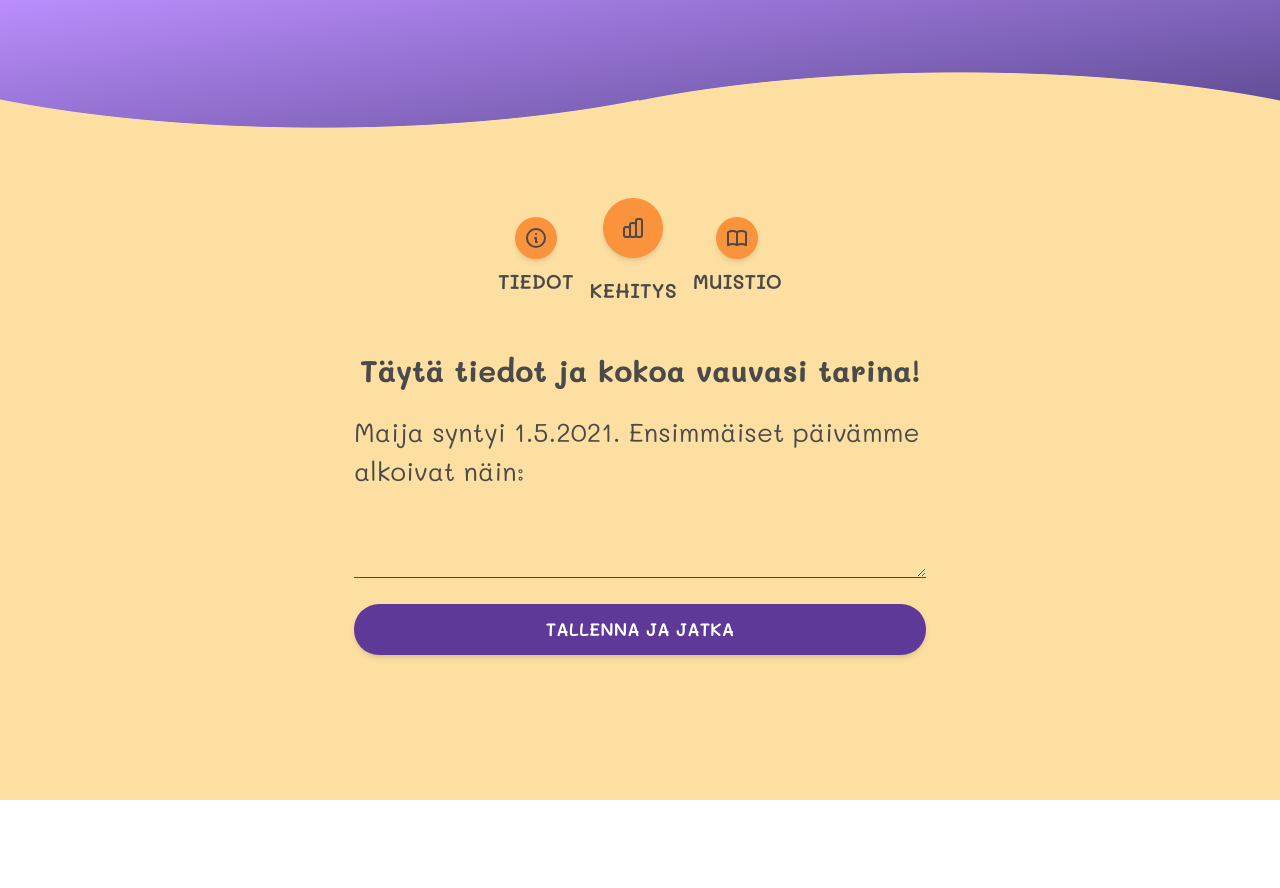
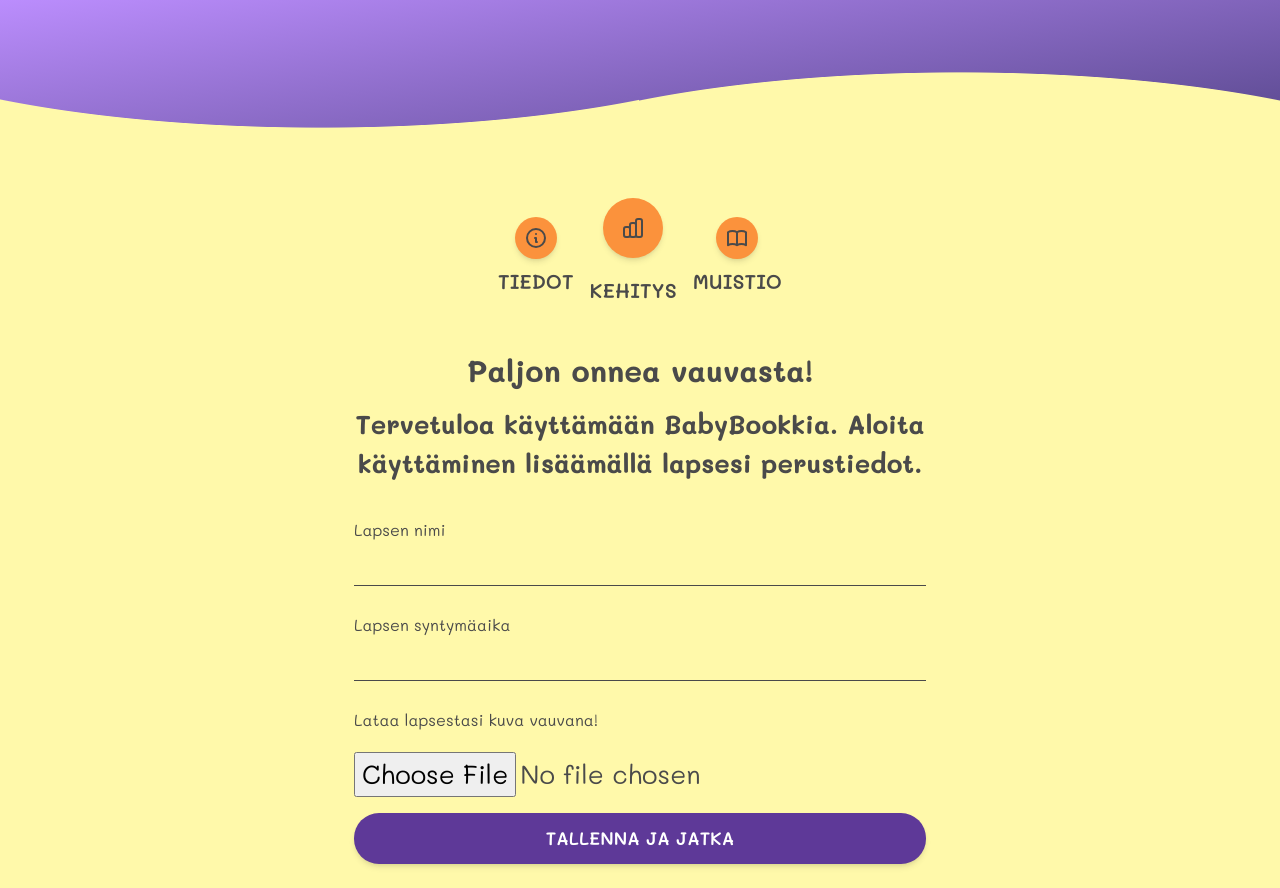
Before and after one commit to annaruntti/babybook-app, a React (Create React App) app: page / in a window 1280 px wide. Before the commit the page ends 800 px from the top, so only its background shows below. Built offline with nearby package versions, Linux system fonts and the light colour scheme.

Commit message:
adding new views and routes

```diff
--- a/src/App.css
+++ b/src/App.css
@@ -7,7 +7,7 @@
   justify-content: center;
   font-size: calc(10px + 2vmin);
   color: #4a4a4a;
-  background-color: #fde0a1;
+  background-color: #fff9aa;
 }
 
 .tabs {
@@ -30,7 +30,7 @@
   left: 0;
   right: 0;
   height: 100%;
-  background: #fde0a1;
+  background: #fff9aa;
 }
 .box:after {
   -webkit-mask: radial-gradient(100% 80% at top, white 79.5%, transparent 80%)
@@ -59,6 +59,11 @@
   background: transparent;
   border-bottom: 1px solid;
   margin-bottom: 1rem;
+}
+
+.text-input {
+  background-color: transparent;
+  border-bottom: 1px solid;
 }
 
 header {
--- a/src/App.tsx
+++ b/src/App.tsx
@@ -3,7 +3,9 @@ import { Routes, Route, Link } from "react-router-dom";
 import "./App.css";
 
 import { Tabs } from "./components/Tabs";
-import { Home } from "./views/Home";
+import { Information } from "./views/Information";
+import { Growth } from "./views/Growth";
+import { Story } from "./views/Story";
 
 function App() {
   return (
@@ -14,7 +16,9 @@ function App() {
       </header>
       <main className="p-6">
         <Routes>
-          <Route path="/" element={<Home />} />
+          <Route path="/" element={<Information />} />
+          <Route path="/kehitys" element={<Growth />} />
+          <Route path="/lapsen-tarina" element={<Story />} />
         </Routes>
       </main>
     </div>
--- /dev/null
+++ b/src/components/BasicInfoForm.tsx
@@ -0,0 +1,45 @@
+function BasicInfoForm() {
+  return (
+    <form id="BasicInfoForm" onSubmit={() => null}>
+      <div>
+        <label className="mb-2" htmlFor="name">
+          Lapsen nimi
+        </label>
+      </div>
+      <div className="mb-4">
+        <input className="w-full text-input" name="name" id="name" />
+      </div>
+      <div>
+        <label className="mb-2" htmlFor="bdate">
+          Lapsen syntymäaika
+        </label>
+      </div>
+      <div className="mb-4">
+        <input className="w-full text-input" name="bdate" id="bdate" />
+      </div>
+      <div className="mb-4">
+        <label className="mb-2" htmlFor="childimage">
+          Lataa lapsestasi kuva vauvana!
+        </label>
+      </div>
+      <div className="mb-4">
+        <input
+          type="file"
+          accept="image/png, image/gif, image/jpeg"
+          className="w-full"
+          name="childimage"
+          id="childimage"
+        />
+      </div>
+      <button
+        className="submit-btn w-full shadow-md"
+        type="submit"
+        aria-label="Tallenna ja jatka"
+      >
+        Tallenna ja jatka
+      </button>
+    </form>
+  );
+}
+
+export default BasicInfoForm;
--- a/src/components/FormPartOne.tsx
+++ b/src/components/FormPartOne.tsx
@@ -1,5 +1,3 @@
-import React from "react";
-
 function FormPartOne() {
   return (
     <form id="FormPartOne" onSubmit={() => null}>
--- a/src/components/TabButton.tsx
+++ b/src/components/TabButton.tsx
@@ -1,5 +1,3 @@
-import React from "react";
-
 type Tab = {
   id: string;
   name: string;
--- a/src/views/Home.tsx
+++ b/src/views/Growth.tsx
@@ -1,9 +1,10 @@
 import FormPartOne from "../components/FormPartOne";
 
-export const Home = () => (
+export const Growth = () => (
   <div>
     <h1 className="text-3xl font-bold text-center mb-6">
-      Täytä tiedot ja kokoa vauvasi tarina!
+      Tänne voit lisätä lapsesi mittoja ja merkitä muistiin hänen kehitykseensä
+      liittyviä tietoja.
     </h1>
     <FormPartOne />
   </div>
--- /dev/null
+++ b/src/views/Information.tsx
@@ -0,0 +1,14 @@
+import BasicInfoForm from "../components/BasicInfoForm";
+
+export const Information = () => (
+  <div>
+    <h1 className="text-3xl font-bold text-center mb-4">
+      Paljon onnea vauvasta!
+    </h1>
+    <h2 className="font-bold text-center mb-6">
+      Tervetuloa käyttämään BabyBookkia. Aloita käyttäminen lisäämällä lapsesi
+      perustiedot.
+    </h2>
+    <BasicInfoForm />
+  </div>
+);
--- /dev/null
+++ b/src/views/Story.tsx
@@ -0,0 +1,10 @@
+import FormPartOne from "../components/FormPartOne";
+
+export const Story = () => (
+  <div>
+    <h1 className="text-3xl font-bold text-center mb-6">
+      Täytä tiedot ja kokoa vauvasi tarina!
+    </h1>
+    <FormPartOne />
+  </div>
+);
```
